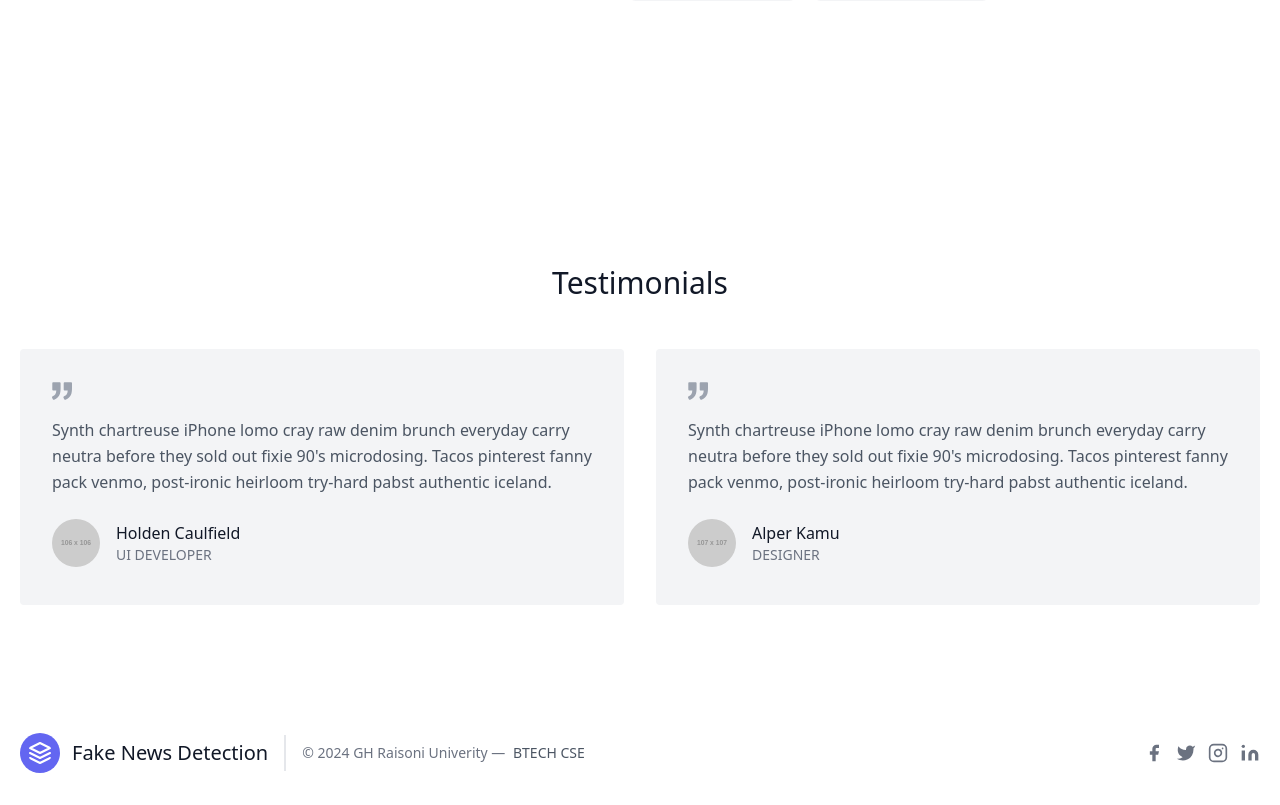
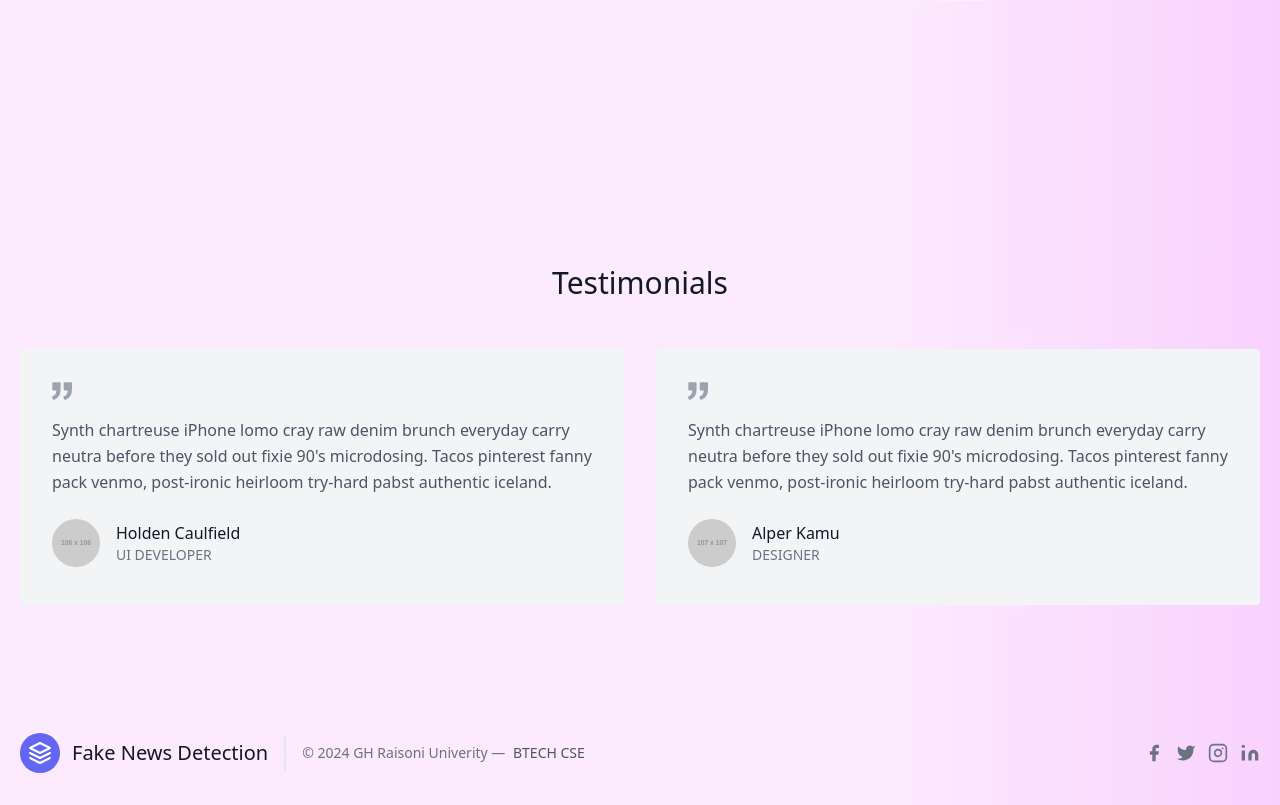
Before and after one commit to ManavLohabade/Fake-News-Detection, a Flask app: page / in a window 1280 px wide. Shown: the part 513-1318 px from the top of the page. Run offline with Flask 3, Linux system fonts and the light colour scheme; grey boxes labelled with a size stand in for pictures from a placeholder-image service; parts of the project's set-up code (start-up, migrations or seed data) failed here and were passed over; some libraries are stand-ins or nearby versions.

Commit message:
Added Static files

```diff
--- /dev/null
+++ b/static/css/style.css
@@ -0,0 +1,3 @@
+body {
+    background: linear-gradient(90deg, rgba(249, 209, 254, 0.46) 70%, rgb(249, 209, 254));
+}
--- a/templates/index.html
+++ b/templates/index.html
@@ -5,7 +5,7 @@
   <meta charset="utf-8">
   <meta name="viewport" content="width=device-width, initial-scale=1">
   <title>Fake News Detection System</title>
-  <link rel="stylesheet" href="/static/css/style.css">
+  <link rel="stylesheet" href="/Fake-News-Detection/static/css/style.css">
   <script src="https://cdn.tailwindcss.com"></script>
 </head>
 
@@ -39,20 +39,22 @@
   <section class="text-gray-600 body-font">
     <div class="container mx-auto flex px-5 py-24 md:flex-row flex-col items-center">
       <div class="lg:max-w-lg lg:w-full md:w-1/2 w-5/6 mb-10 md:mb-0">
-        <img src="/static/img/img1.jpg"/>
+        <img src="/Fake-News-Detection/static/img/img1.jpg" />
       </div>
       <div
         class="lg:flex-grow md:w-1/2 lg:pl-24 md:pl-16 flex flex-col md:items-start md:text-left items-center text-center">
         <h1 class="title-font sm:text-4xl text-3xl mb-4 font-medium text-gray-900">Fake News Detection Project Based on
-          <br> Machine & Deep Learning</h1>
+          <br> Machine & Deep Learning
+        </h1>
         <p class="mb-8 leading-relaxed">This website will tell you, whether the News is Real or Fake.</p>
         <div class="flex w-full md:justify-start justify-center items-end">
           <a href="{{ url_for('prediction') }}">
-            <button class="inline-flex text-white bg-blue-800 border-0 py-2 px-6 focus:outline-none hover:bg-blue-600 rounded text-lg">
-                Get Predictions
-                <i class="fa-solid fa-magnifying-glass"></i>
+            <button
+              class="inline-flex text-white bg-blue-800 border-0 py-2 px-6 focus:outline-none hover:bg-blue-600 rounded text-lg">
+              Get Predictions
+              <i class="fa-solid fa-magnifying-glass"></i>
             </button>
-        </a>
+          </a>
         </div><br>
         <div class="flex lg:flex-row md:flex-col">
           <button
```
Also changed, not shown: 1 other file.
